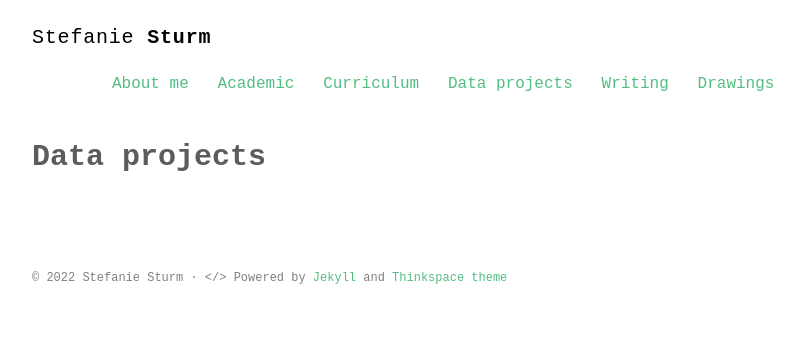
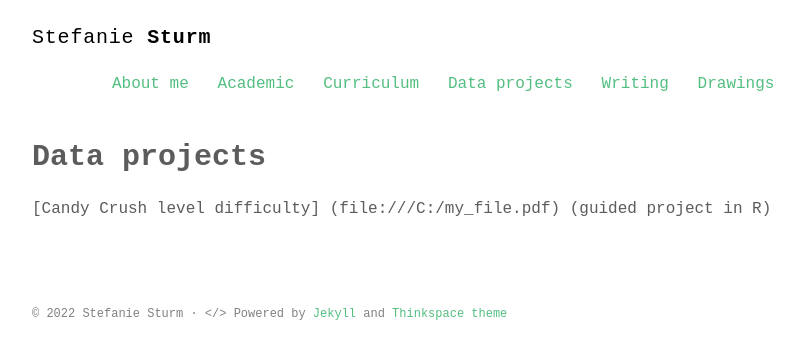
Before and after one commit to stefaniesturm/stefaniesturm.github.io, a Jekyll site: the page built from projects.md, in a window 1280 px wide. Shown: the top 359 px of the page, without its empty margins (232-1036 px from the left). Built offline with Jekyll 4.4.1, drawn with Linux system fonts in a browser that asks for light colours; some web fonts are replaced.

Commit message:
Update projects.md

```diff
--- a/projects.md
+++ b/projects.md
@@ -3,3 +3,5 @@ layout: page
 title: Data projects
 permalink: /projects/
 ---
+
+[Candy Crush level difficulty] (file:///C:/my_file.pdf) (guided project in R)
```
